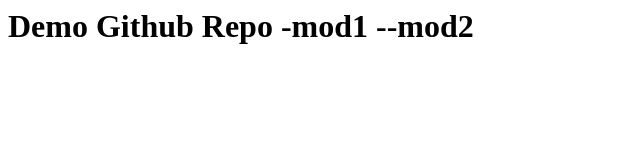
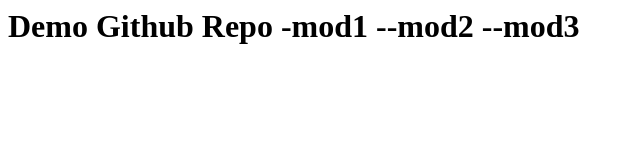
Before and after one commit to GokulGvm/repo3, a plain HTML site: page index.html in a window 1280 px wide. Shown: the whole page, without its empty margins (0-640 px from the left). Drawn offline with Linux system fonts and the light colour scheme.

Commit message:
Update index.html

```diff
--- a/index.html
+++ b/index.html
@@ -1 +1 @@
-<h1>Demo Github Repo -mod1 --mod2</h1>
+<h1>Demo Github Repo -mod1 --mod2 --mod3</h1>
```
